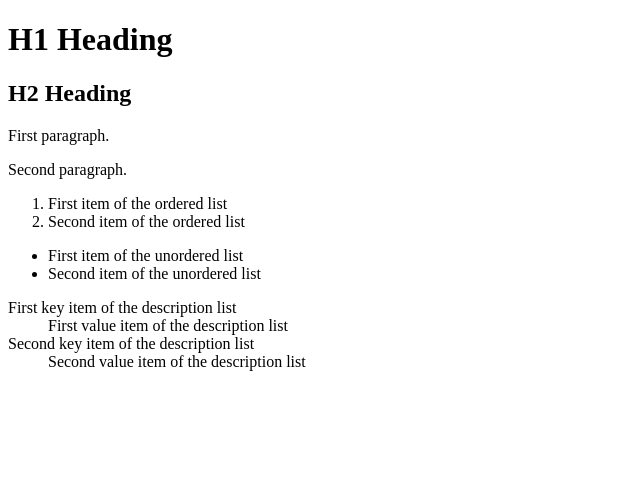
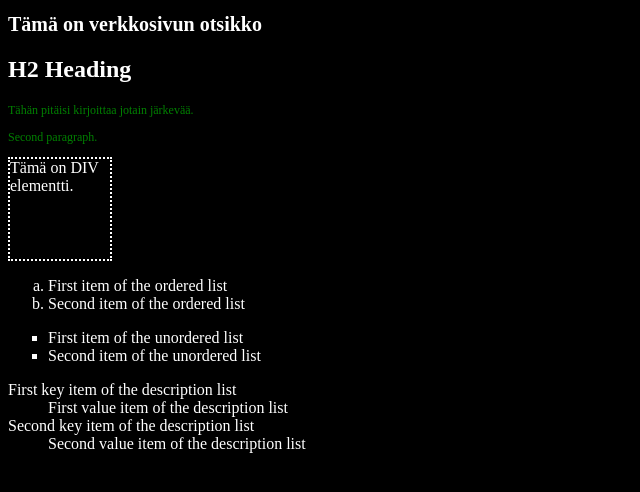
Before and after one commit to kivistoville/Verkkosivujen-kehitt-minen, a plain HTML site: page Coding_exercise_2/index.html in a window 1280 px wide. Shown: the whole page, without its empty margins (0-640 px from the left). Drawn offline with Linux system fonts and the light colour scheme.

Commit message:
Coding_exercise_2

```diff
--- a/Coding_exercise/styles.css
+++ /dev/null
@@ -1,58 +0,0 @@
-/* Styles for h1 */
-h1 {
-    font-size: 24px;
-    font-weight: bold;
-    color: #333; /* Example color */
-    margin-bottom: 10px;
-}
-
-/* Styles for h2 */
-h2 {
-    font-size: 20px;
-    font-weight: bold;
-    color: #666; /* Example color */
-    margin-bottom: 8px;
-}
-
-/* Styles for paragraphs */
-p {
-    font-size: 16px;
-    line-height: 1.5;
-    color: #444; /* Example color */
-    margin-bottom: 16px;
-}
-
-/* Styles for ordered list */
-ol {
-    margin-bottom: 16px;
-}
-
-/* Styles for unordered list */
-ul {
-    margin-bottom: 16px;
-}
-
-/* Styles for list items */
-li {
-    font-size: 16px;
-    line-height: 1.5;
-    color: #555; /* Example color */
-    margin-bottom: 8px;
-}
-
-/* Styles for description lists */
-dl {
-    margin-bottom: 16px;
-}
-
-/* Styles for description list key items */
-dt {
-    font-weight: bold;
-    color: #666; /* Example color */
-}
-
-/* Styles for description list value items */
-dd {
-    margin-left: 0;
-    color: #777; /* Example color */
-}
--- a/Coding_exercise/index.html
+++ b/Coding_exercise_2/index.html
@@ -4,13 +4,16 @@
     <meta charset="UTF-8">
     <meta name="viewport" content="width=device-width, initial-scale=1.0">
     <title>HTML Features</title>
+    <link rel="stylesheet" href="styles.css">
 </head>
 <body>
-    <h1>H1 Heading</h1>
+    <h1>Tämä on verkkosivun otsikko</h1>
     <h2>H2 Heading</h2>
-    <p>First paragraph.</p>
+    <p>Tähän pitäisi kirjoittaa jotain järkevää.</p>
     <p>Second paragraph.</p>
+    <div class="custom-div">Tämä on DIV elementti.</div>
     <ol>
+
         <li>First item of the ordered list</li>
         <li>Second item of the ordered list</li>
     </ol>
@@ -21,6 +24,7 @@
     <dl>
         <dt>First key item of the description list</dt>
         <dd>First value item of the description list</dd>
+
         <dt>Second key item of the description list</dt>
         <dd>Second value item of the description list</dd>
     </dl>
--- /dev/null
+++ b/Coding_exercise_2/styles.css
@@ -0,0 +1,32 @@
+
+body {
+    background-color: black;
+    color: white;
+}
+
+
+h1 {
+    font-size: 20px;
+}
+
+
+p {
+    font-size: 12px;
+    color: green;
+}
+
+
+.custom-div {
+    border: 2px dotted;
+    width: 100px;
+    height: 100px;
+}
+
+
+ol {
+    list-style-type: lower-alpha;
+}
+
+ul {
+    list-style-type: square;
+}
```
Also changed, not shown: Coding_exercise_2/styles.html (added).
